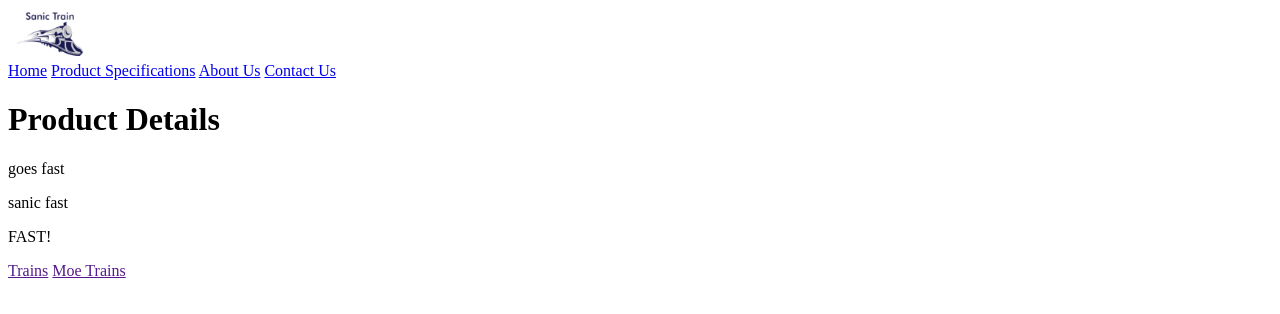
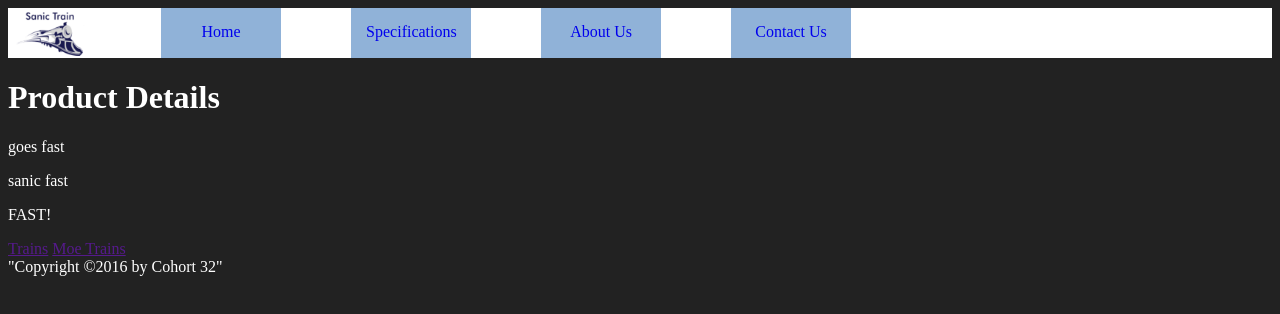
Before and after one commit to Jcurrie45/FinalProject, a plain HTML site: page product_spec.html in a window 1280 px wide. Drawn offline with Linux system fonts and the light colour scheme.

Commit message:
some css styling

```diff
--- a/main.css
+++ b/main.css
@@ -0,0 +1,46 @@
+html{
+    min-width: 1250px;
+    color: #fff;
+}
+
+body{
+    background-color: #222;
+}
+
+.navBar{
+    display: flex;
+    flex-direction: row;
+    background-color: #fff;
+    align-content: center;
+}
+
+nav>a{
+    text-decoration: none;
+    background-color:  #90b2d8;
+    padding: 15px;
+    margin-left: 70px;
+    width: 90px;
+}
+
+nav{
+    display: flex;
+    flex-direction: row;
+    text-align: center;
+}
+
+
+a:link{
+
+}
+
+a:visited{
+
+}
+
+a:hover{
+
+}
+
+a:active{
+
+}
--- a/product_spec.html
+++ b/product_spec.html
@@ -4,13 +4,15 @@
         <title>Product Specs</title>
     </head>
     <body>
-        <img src="pictures/SanicTrain.png" height=50/>
-        <nav>
-            <a href="index.html">Home</a>
-            <a href="product_spec.html">Product Specifications</a>
-            <a href="aboutus.html">About Us</a>
-            <a href="contact.html">Contact Us</a>
-        </nav>
+        <div class="navBar">
+            <img src="pictures/SanicTrain.png" height=50 />
+            <nav>
+                <a href="index.html">Home</a>
+                <a href="product_spec.html">Specifications</a>
+                <a href="aboutus.html">About Us</a>
+                <a href="contact.html">Contact Us</a>
+            </nav>
+        </div>
         <h1>Product Details</h1>
         <p>goes fast</p>
         <p>sanic fast</p>
@@ -19,5 +21,8 @@
         <a href="">Trains</a>
         <a href="">Moe Trains</a>
     </body>
-
+    <link href="main.css" rel="stylesheet" type="text/css" />
+    <footer>
+        "Copyright ©2016 by Cohort 32"
+    </footer>
 </html>
```
Also changed, not shown: aboutus.html (+10 -7 lines), contact.html (+13 -8 lines), index.html (+12 -8 lines).
